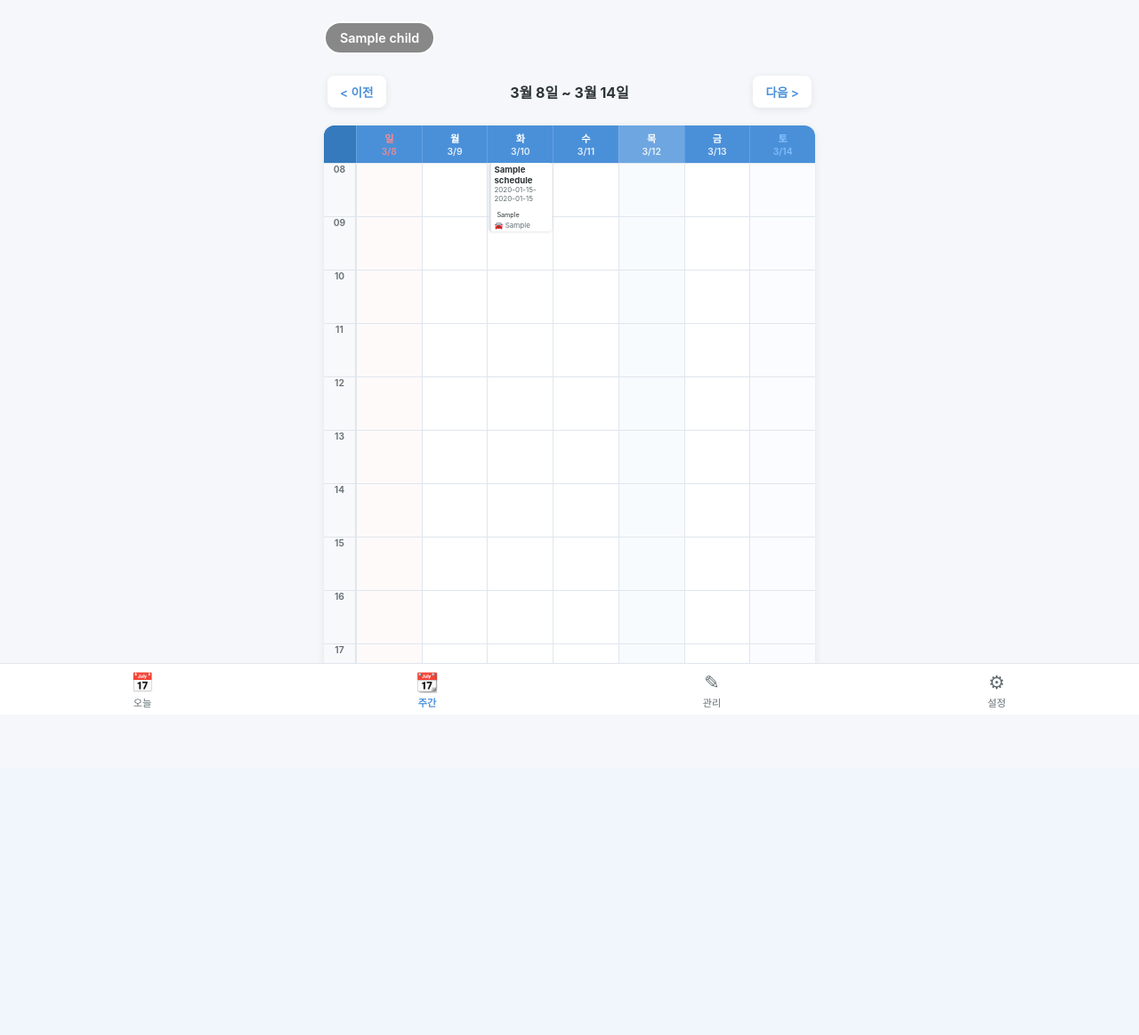
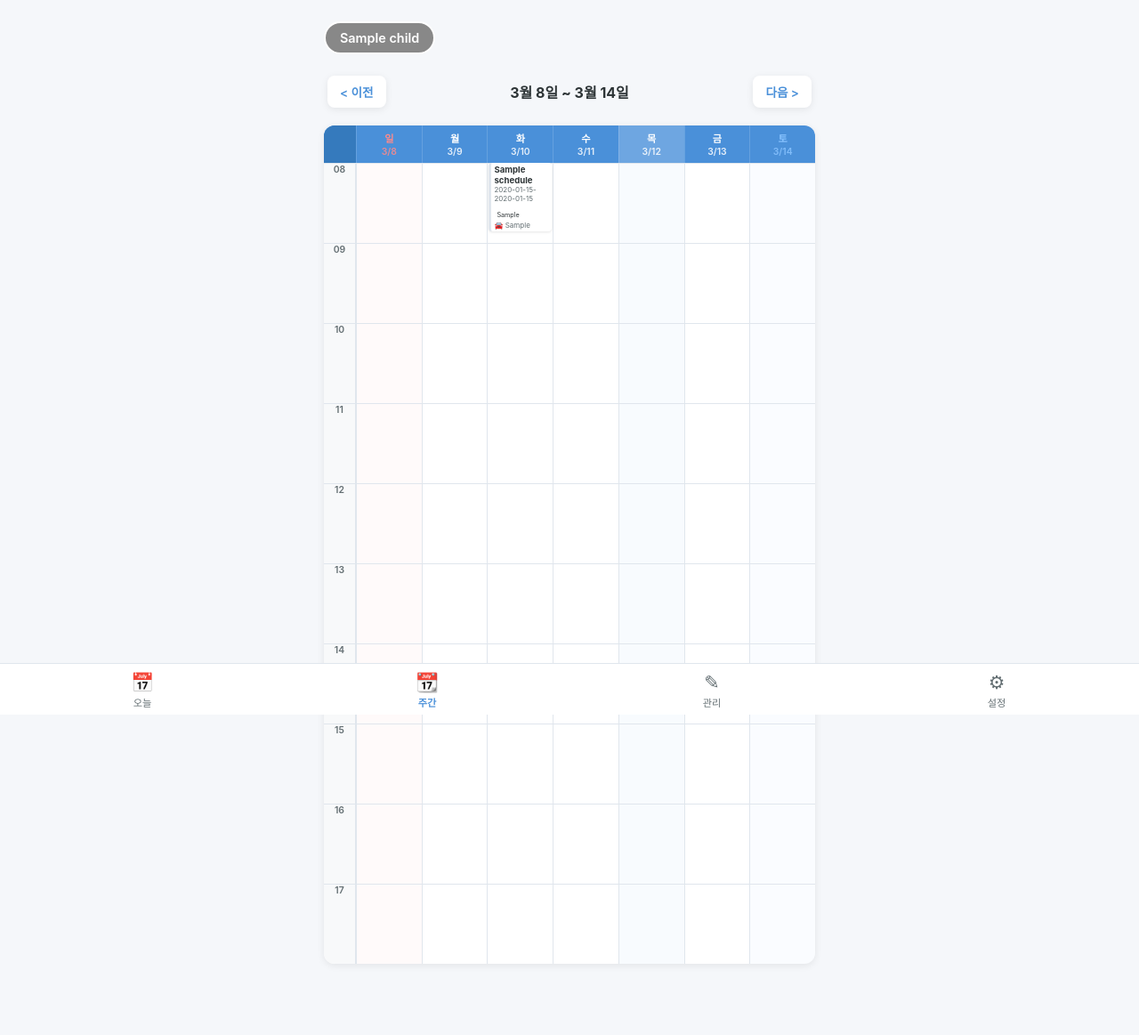
Before and after one commit to Bokang-Lab/family-schedule, a Flask app: page /weekly in a window 1280 px wide. Shown: the part 57-1220 px from the top of the page at 89% size. Before the commit the page ends 860 px from the top, so only its background shows below. Run offline with Flask 3, Linux system fonts and the light colour scheme; the visitor is signed in with stand-in values (Sample User, id 1); tables that the repository leaves empty hold one stand-in row (values such as "Sample post").

Commit message:
주간 시간표: 정확한 시간 비례 배치 (겹침 방지 제거)
- 모든 블록이 정확한 시간 위치에 배치 (13:30 = 13시 라인에서 정확히 절반 아래)
- collision avoidance 제거 - 블록이 밀려나지 않아 그리드와 항상 일치
- 1.5px/분, 90px/시간, 총 900px
- 짧은 블록(10분=15px)은 내용 잘림 → 클릭으로 상세 확인

Co-Authored-By: Claude Opus 4.6 <noreply@anthropic.com>

```diff
--- a/templates/weekly.html
+++ b/templates/weekly.html
@@ -104,73 +104,33 @@ function showScheduleDetail(s) {
     openModal(s.title, html);
 }
 
-// 주간 시간표 레이아웃 - 고정 px/분 + 겹침 방지
+// 주간 시간표 - 정확한 시간 비례 배치 (겹침 방지 없음)
 function positionBlocks() {
-    const START_HOUR = 8;
-    const END_HOUR = 18;
-    const HOURS = END_HOUR - START_HOUR;
-    const PX_PER_MIN = 1.0;
-    const HOUR_PX = 60 * PX_PER_MIN;
-    const GAP = 2;
-    const MIN_BLOCK_H = 28;
+    const START = 8, END = 18, HOURS = END - START;
+    const PPM = 1.5;           // 1.5px per minute
+    const HPX = 60 * PPM;      // 90px per hour
+    const TOTAL = HOURS * HPX;  // 900px total
 
-    // 1) 내용 높이 측정
-    const allBlocks = document.querySelectorAll('.tt-block');
-    allBlocks.forEach(block => {
-        block.style.height = 'auto';
-        block.style.overflow = 'visible';
-        block._naturalH = block.scrollHeight;
+    // 모든 블록을 정확한 시간 위치에 배치
+    document.querySelectorAll('.tt-day-col').forEach(col => {
+        Array.from(col.querySelectorAll('.tt-block')).forEach((block, idx) => {
+            const [sh, sm] = block.dataset.start.split(':').map(Number);
+            const [eh, em] = block.dataset.end.split(':').map(Number);
+            const top = ((sh - START) * 60 + sm) * PPM;
+            const height = ((eh - START) * 60 + em) * PPM - top;
+            block.style.top = top + 'px';
+            block.style.height = Math.max(height, 14) + 'px';
+            block.style.overflow = 'hidden';
+            block.style.zIndex = 2 + idx;
+        });
     });
 
-    // 2) 시간→px 변환 (고정 비율)
-    function timeToPx(h, m) {
-        return ((h - START_HOUR) * 60 + m) * PX_PER_MIN;
-    }
-
-    // 3) 요일별 블록 배치 (시간 비례 + 겹침 방지)
-    let maxBottom = HOURS * HOUR_PX;
-
-    document.querySelectorAll('.tt-day-col').forEach(col => {
-        const colBlocks = Array.from(col.querySelectorAll('.tt-block'))
-            .sort((a, b) => a.dataset.start.localeCompare(b.dataset.start));
-
-        let prevBottom = 0;
-
-        colBlocks.forEach(block => {
-            const [sh, sm] = block.dataset.start.split(':').map(Number);
-            const [eh, em] = block.dataset.end.split(':').map(Number);
-
-            const timeTop = timeToPx(sh, sm);
-            const timeBottom = timeToPx(eh, em);
-            const timeDuration = timeBottom - timeTop;
-
-            // 시간 위치에 배치하되, 이전 블록과 겹치면 밀기
-            const actualTop = Math.max(timeTop, prevBottom);
-            // 높이: 시간 비례 vs 내용 높이 vs 최소 높이
-            const height = Math.max(timeDuration, block._naturalH, MIN_BLOCK_H);
-
-            block.style.top = actualTop + 'px';
-            block.style.height = height + 'px';
-            block.style.overflow = 'hidden';
-
-            prevBottom = actualTop + height + GAP;
-        });
-
-        if (prevBottom > maxBottom) maxBottom = prevBottom;
-    });
-
-    // 4) 그리드 라인 & 시간 라벨 (고정 높이)
-    document.querySelectorAll('.tt-grid-line').forEach((l, i) => {
-        l.style.top = (i * HOUR_PX) + 'px';
-    });
-    document.querySelectorAll('.tt-hour-label').forEach((l, i) => {
-        if (i < HOURS) l.style.height = HOUR_PX + 'px';
-    });
-    document.querySelector('.tt-columns').style.height = maxBottom + 'px';
-
-    // 5) 시간 라벨 총 높이도 맞추기
-    const labelsContainer = document.querySelector('.tt-time-labels');
-    if (labelsContainer) labelsContainer.style.height = maxBottom + 'px';
+    // 그리드 라인 & 시간 라벨 (고정 90px/시간)
+    document.querySelectorAll('.tt-grid-line').forEach((l, i) => { l.style.top = (i * HPX) + 'px'; });
+    document.querySelectorAll('.tt-hour-label').forEach((l, i) => { if (i < HOURS) l.style.height = HPX + 'px'; });
+    document.querySelector('.tt-columns').style.height = TOTAL + 'px';
+    const labels = document.querySelector('.tt-time-labels');
+    if (labels) labels.style.height = TOTAL + 'px';
 }
 
 positionBlocks();
```
